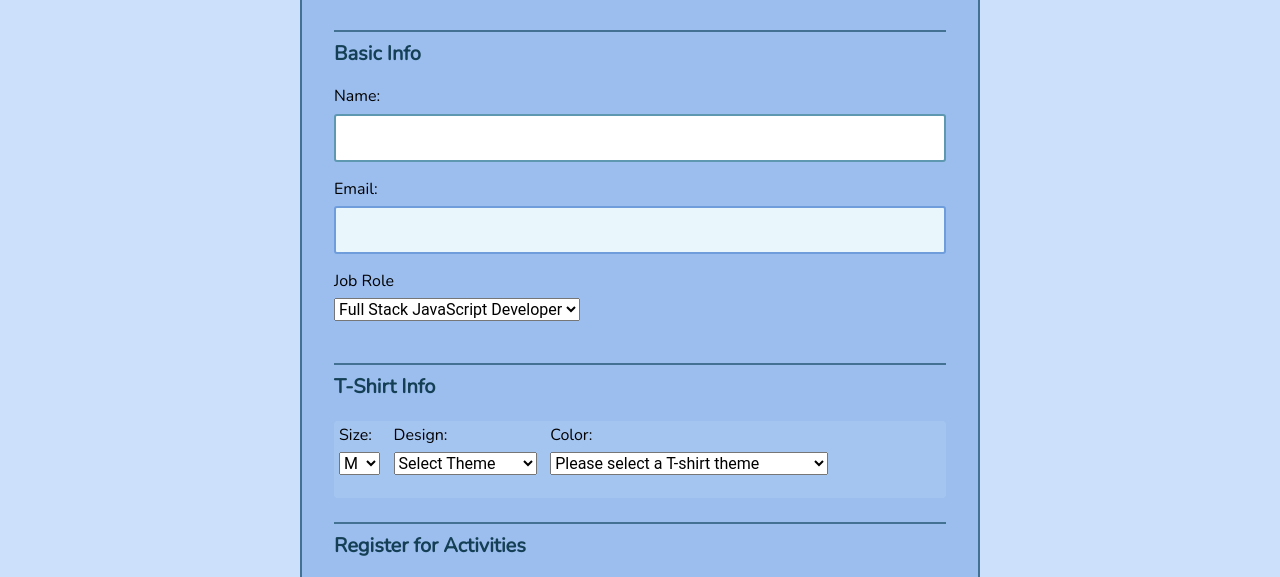
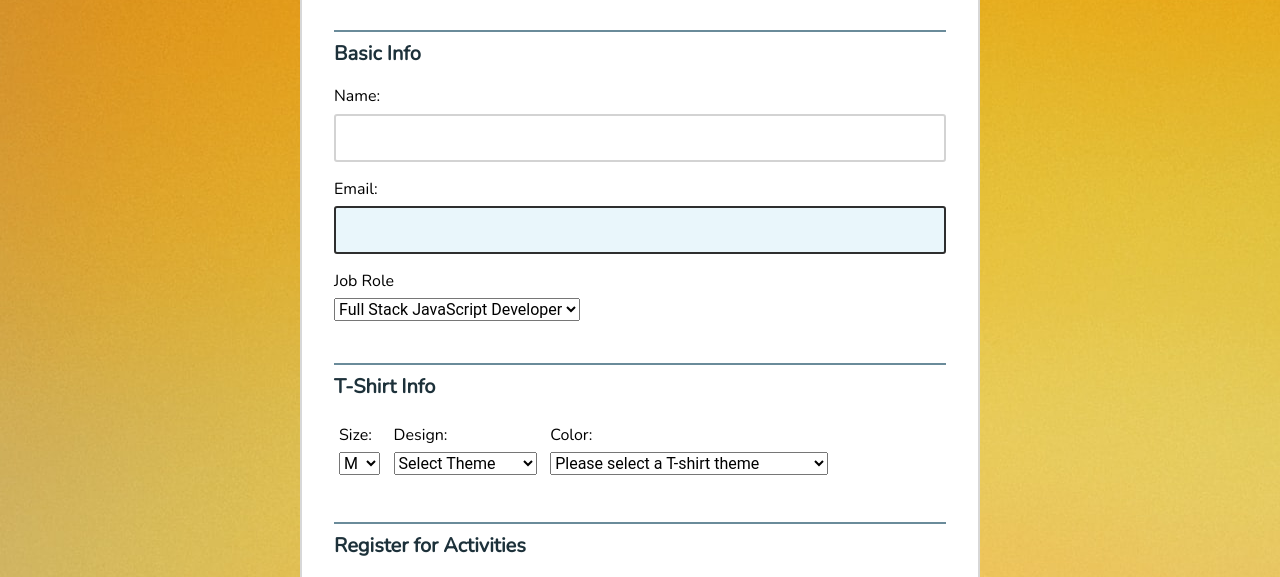
Before and after one commit to apyrexia/techdegree-project-3, a plain HTML site: page index.html in a window 1280 px wide. Shown: the part 189-766 px from the top of the page. Drawn offline with nearby package versions, Linux system fonts and the light colour scheme.

Commit message:
CSS and Comment tidying up

```diff
--- a/css/style.css
+++ b/css/style.css
@@ -16,8 +16,10 @@ button {
 
 body {
   font: 1em/1.5;
-  color: rgba(6, 49, 68, 0.9);
-	background: #CDE0FB;
+  color: rgba(4, 27, 37, 0.9);
+	background-image: url(../img/hussan-amir-d2GHb5JHGrc-unsplash.jpg);
+	background-color: #FFFFFF;
+  background-size: auto;
 }
 
 header {
@@ -40,9 +42,9 @@ a {
 
 form {
 	padding: .875em 1.875em 1.875em;
-	background: #9BBEEF;
-	border: 2px solid rgba(8, 63, 87, 0.6);
-	border-radius: 3px;
+	background: #ffffff;
+	border: 2px solid rgba(189, 189, 189, 0.6);
+	border-radius: 10px;
 }
 
 fieldset,
@@ -90,14 +92,14 @@ input {
 	font-weight: 500;
 	padding: .8em;
 	background: #e9f6fb;
-	border: 2px solid rgb(111, 157, 220);
+	border: 2px solid rgb(46, 46, 46);
 	border-radius: 3px;
 	outline: none;
 }
 
 input:focus {
 	background: #fff;
-	border-color: #5e97b0;
+	border-color: #d3d3d3;
 	transition: border-color .4s, background-color .4s;
 }
 
@@ -118,7 +120,7 @@ button {
 }
 
 button:hover {
-	background: #6F9DDC;
+	background: #c5c5c5;
 }
 
 input,
--- a/js/script.js
+++ b/js/script.js
@@ -34,13 +34,13 @@ const cvv = document.getElementById('cvv');
 const submitButton = document.querySelector('button');
   submitButton.disabled = 'true';
 
-// Focus on the name field when page loads
+// Focuses on the name field when page loads
 nameField.focus();
 
-// Hides other job title text field
+// Hides 'other' job title text field
 otherTitle.style.display = "none";
 
-// Shows other job title text field when selected from dropdown
+// Shows other job title text field when other is selected
 titleSelect.addEventListener("change", e => {
   if (e.target.value === "other") {
     otherTitle.style.display = "";
@@ -50,7 +50,6 @@ titleSelect.addEventListener("change", e => {
 });
 
 // Filters available color options by t-shirt theme
-
 for (i = 0; i < colorOptions.length; i++) {
 colorOptions[i].style.display = "none";
 };
@@ -84,7 +83,6 @@ shirtDesign.addEventListener("change", e => {
 });
 
 // Disables overlapping activites and calculates activity cost
-
 activities.addEventListener("change", e => {
   const input = e.target;
   const cost = parseInt(input.getAttribute("data-cost"), 10);
@@ -111,15 +109,13 @@ activities.addEventListener("change", e => {
 });
 
 // Hides the 'select payment method' option
-
 for (i = 0; i < paymentOptions.length; i++) {
   if (paymentOptions[i].value === 'select method') {
     paymentOptions[i].style.display = 'none';
   }
 }
 
-// Hides or displays relevant payment types as selected
-
+// Hides or displays relevant payment divs as selected
 CCDiv.style.display = 'none';
 paypalDiv.style.display = 'none';
 bitcoinDiv.style.display = 'none';
@@ -183,7 +179,7 @@ const cvvMessage = document.createElement('label');
 const submitMessage = document.createElement('label');
   submitButton.insertAdjacentElement('afterend', submitMessage);
   submitMessage.className = 'valid-message';
-  submitMessage.textContent = "Please correct any fields that are invalid or missing";
+  submitMessage.textContent = "Please correct fields that are invalid or missing";
   submitMessage.style.display = 'none';
 
 // Function checks that a name has been entered
@@ -316,7 +312,7 @@ function validateAll() {
 }
 
 // Disables the submit button unless all inputs are valid
-// and displays an error message if button is disabled
+// and displays an error message if the submit button is disabled
 document.addEventListener('change', e => {
   console.log(String(validateAll()));
   if (validateAll()) {
```
Also changed, not shown: img/hussan-amir-d2GHb5JHGrc-unsplash.jpg (added).
